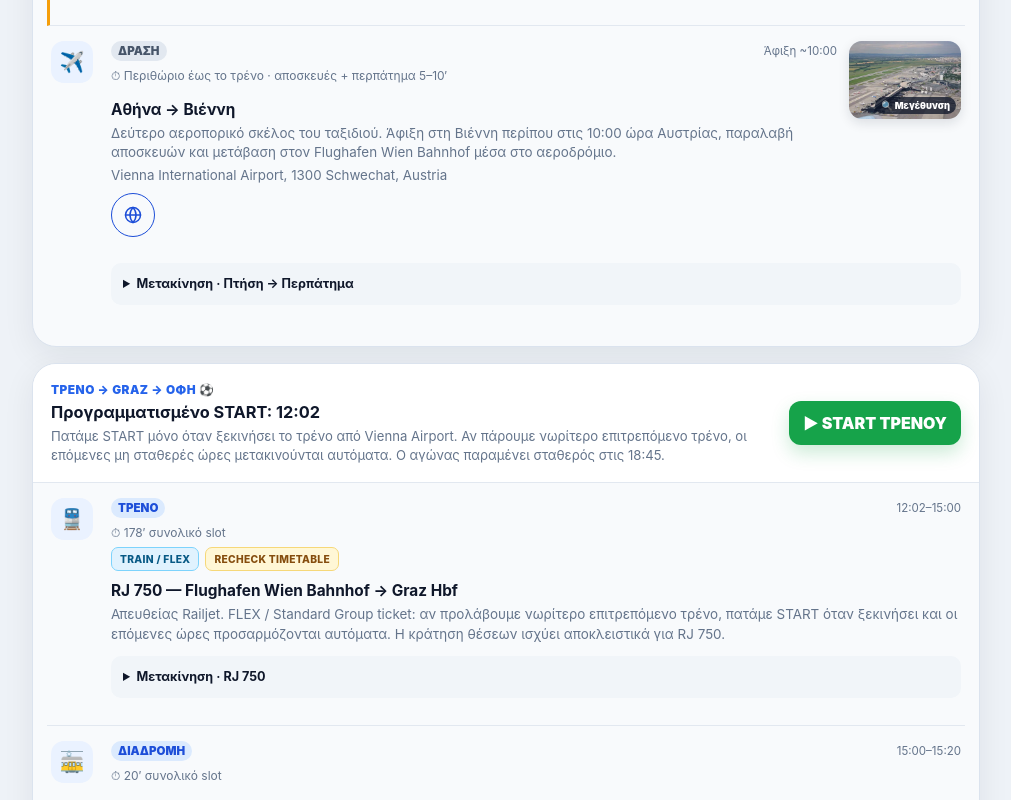
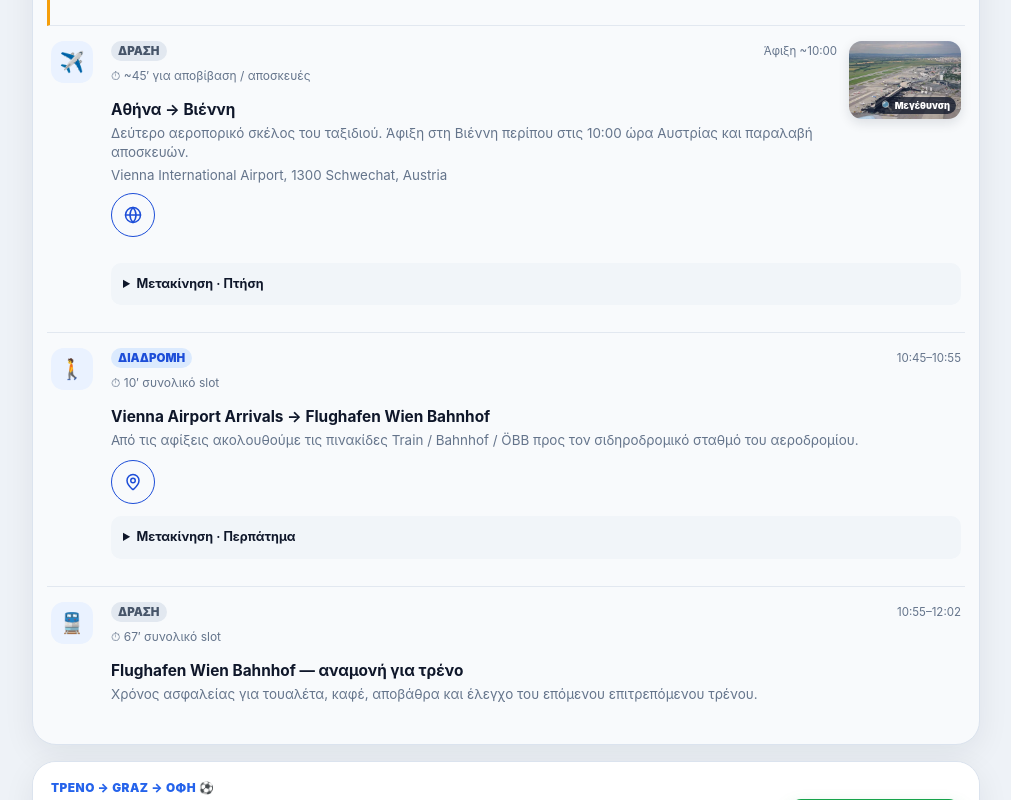
Before and after one commit to Giortamis/Graz-trip, a React (Vite) app: page / in a window 1280 px wide. Shown: the part 920-1720 px from the top of the page, without its empty margins (134-1145 px from the left). Built offline with nearby package versions, Linux system fonts and the light colour scheme.

Commit message:
Add explicit Vienna airport station route

```diff
--- a/src/data/thursday.js
+++ b/src/data/thursday.js
@@ -9,9 +9,15 @@ export default [
       icon:'✈️', category:'flight', fixedStart:'2027-01-21T06:00:00+02:00', timeZone:'Europe/Athens', scheduleLabel:'06:00 Ελλάδας', durationLabel:'1ο αεροπορικό σκέλος', hideMaps:true,
       legs:[leg('Πτήση','Αθήνα','Heraklion Airport (HER)','Athens International Airport (ATH)','Ώρες σύμφωνα με το αεροπορικό εισιτήριο','flight')],
     }),
-    visit('21','airport-arrival','10:00','12:02','activity','Αθήνα → Βιέννη','Δεύτερο αεροπορικό σκέλος του ταξιδιού. Άφιξη στη Βιέννη περίπου στις 10:00 ώρα Αυστρίας, παραλαβή αποσκευών και μετάβαση στον Flughafen Wien Bahnhof μέσα στο αεροδρόμιο.', ['vienna-airport'], {
-      icon:'✈️', scheduleLabel:'Άφιξη ~10:00', durationLabel:'Περιθώριο έως το τρένο · αποσκευές + περπάτημα 5–10′', hideMaps:true,
-      legs:[leg('Πτήση','Βιέννη','Athens International Airport (ATH)','Vienna Airport (VIE)','Ώρες σύμφωνα με το αεροπορικό εισιτήριο','flight'),walk('Vienna Airport arrivals, 1300 Schwechat','Flughafen Wien Bahnhof, 1300 Schwechat','Περίπου 5–10′ από τις αφίξεις· αποσκευές επιπλέον')],
+    visit('21','airport-arrival','10:00','10:45','activity','Αθήνα → Βιέννη','Δεύτερο αεροπορικό σκέλος του ταξιδιού. Άφιξη στη Βιέννη περίπου στις 10:00 ώρα Αυστρίας και παραλαβή αποσκευών.', ['vienna-airport'], {
+      icon:'✈️', scheduleLabel:'Άφιξη ~10:00', durationLabel:'~45′ για αποβίβαση / αποσκευές', hideMaps:true,
+      legs:[leg('Πτήση','Βιέννη','Athens International Airport (ATH)','Vienna Airport (VIE)','Ώρες σύμφωνα με το αεροπορικό εισιτήριο','flight')],
+    }),
+    route('21','airport-station','10:45','10:55','Vienna Airport Arrivals -> Flughafen Wien Bahnhof','Από τις αφίξεις ακολουθούμε τις πινακίδες Train / Bahnhof / ÖBB προς τον σιδηροδρομικό σταθμό του αεροδρομίου.', 'vienna-airport','Flughafen Wien Bahnhof, 1300 Schwechat',[
+      walk('Vienna Airport arrivals, 1300 Schwechat','Flughafen Wien Bahnhof, 1300 Schwechat','Περίπου 5–10′ με τα πόδια'),
+    ]),
+    slot('21','station-wait','10:55','12:02','activity','Flughafen Wien Bahnhof — αναμονή για τρένο','Χρόνος ασφαλείας για τουαλέτα, καφέ, αποβάθρα και έλεγχο του επόμενου επιτρεπόμενου τρένου.',{
+      icon:'🚆', category:'train', hideActions:true,
     }),
   ], '', { static:true }),
 
@@ -22,7 +28,7 @@ export default [
 
     route('21','graz-transfer','15:00','15:20','Graz Hbf → Jakominiplatz','Μετά την άφιξη στο Graz, παίρνουμε το Tram 4 προς Jakominiplatz.', 'graz-hbf',JAKO,[
       leg('Tram 4','Liebenau/MURPARK','Graz Hauptbahnhof, Europaplatz, Graz',JAKO,'Περίπου 10′ στο τραμ + αναμονή / προσέγγιση'),
-    ],{hideMaps:true}),
+    ]),
 
     route('21','jako-stainzerbauer','15:20','15:30','Jakominiplatz -> Gasthaus Stainzerbauer','Από το Jakominiplatz πηγαίνουμε με τα πόδια στο Gasthaus Stainzerbauer.', JAKO,'stainzerbauer',[
       walk(JAKO,'Gasthaus Stainzerbauer, Bürgergasse 4, Graz','Περίπου 5–6′'),
```
